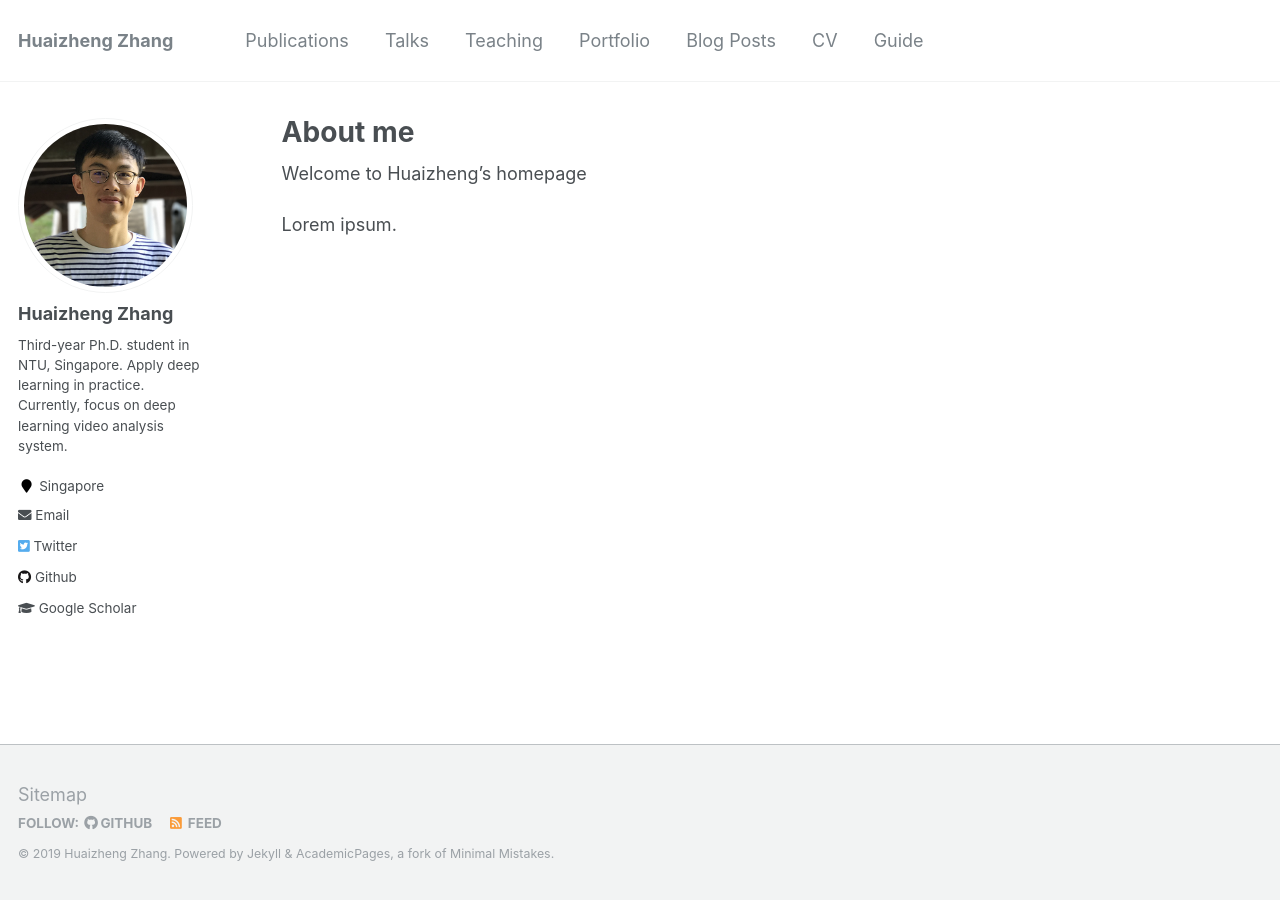
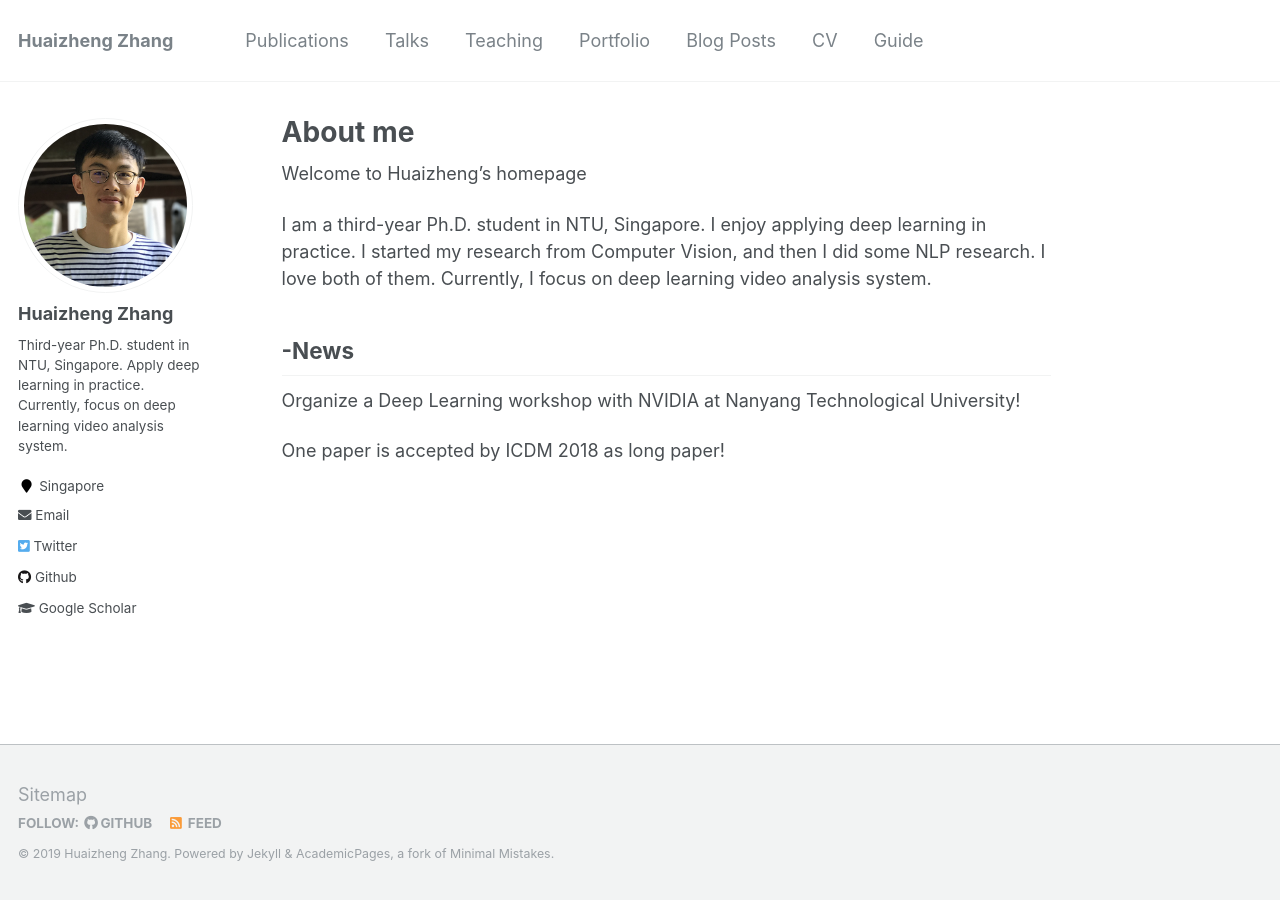
Before and after one commit to HuaizhengZhang/personal_archived, a Jekyll site: the page built from _pages/about.md, in a window 1280 px wide. Built offline with Jekyll 4.4.1, drawn with Linux system fonts in a browser that asks for light colours.

Commit message:
updated news

```diff
--- a/_pages/about.md
+++ b/_pages/about.md
@@ -10,4 +10,13 @@ redirect_from:
 
 Welcome to Huaizheng's homepage
 
-Lorem ipsum.
+I am a third-year Ph.D. student in NTU, Singapore. I enjoy applying deep learning in practice.
+I started my research from Computer Vision, and then I did some NLP research. I love both of them.
+Currently, I focus on deep learning video analysis system.
+
+-News
+-======
+
+Organize a Deep Learning workshop with NVIDIA at Nanyang Technological University!
+
+One paper is accepted by ICDM 2018 as long paper!
```
